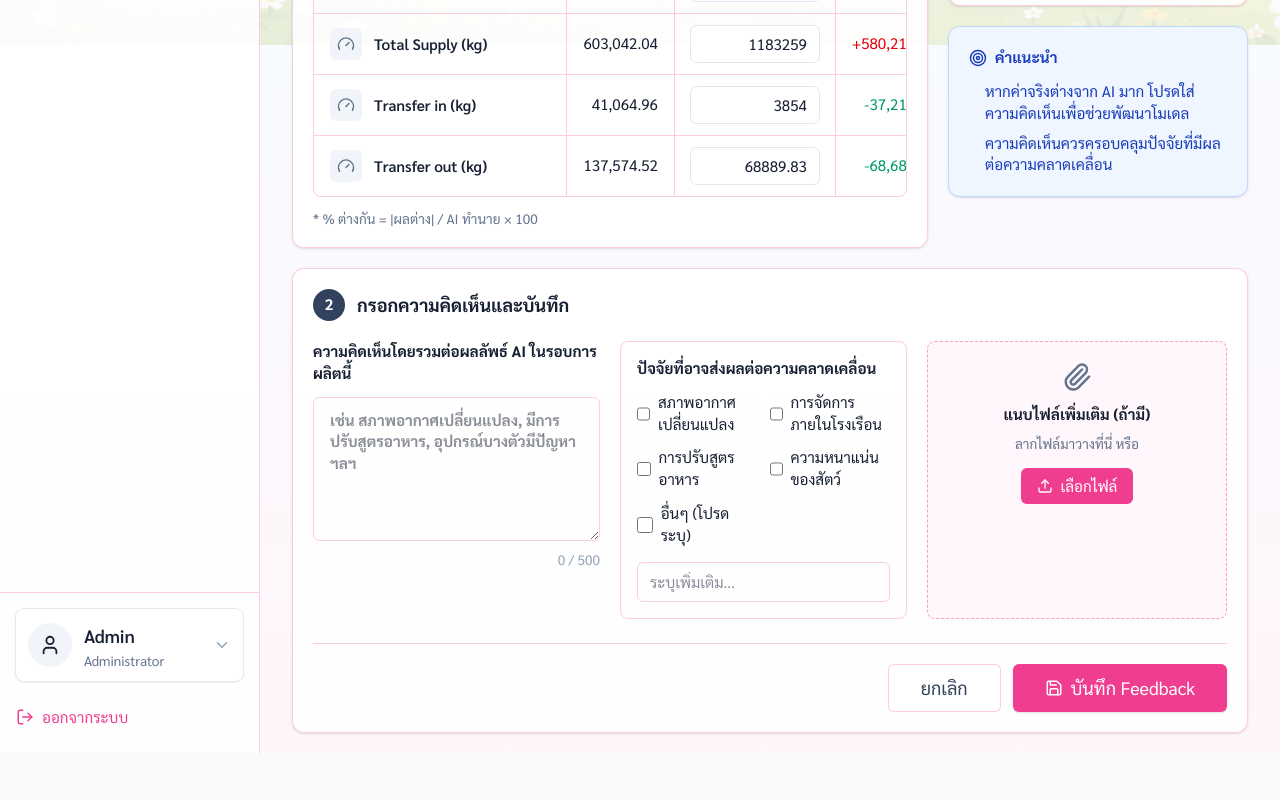
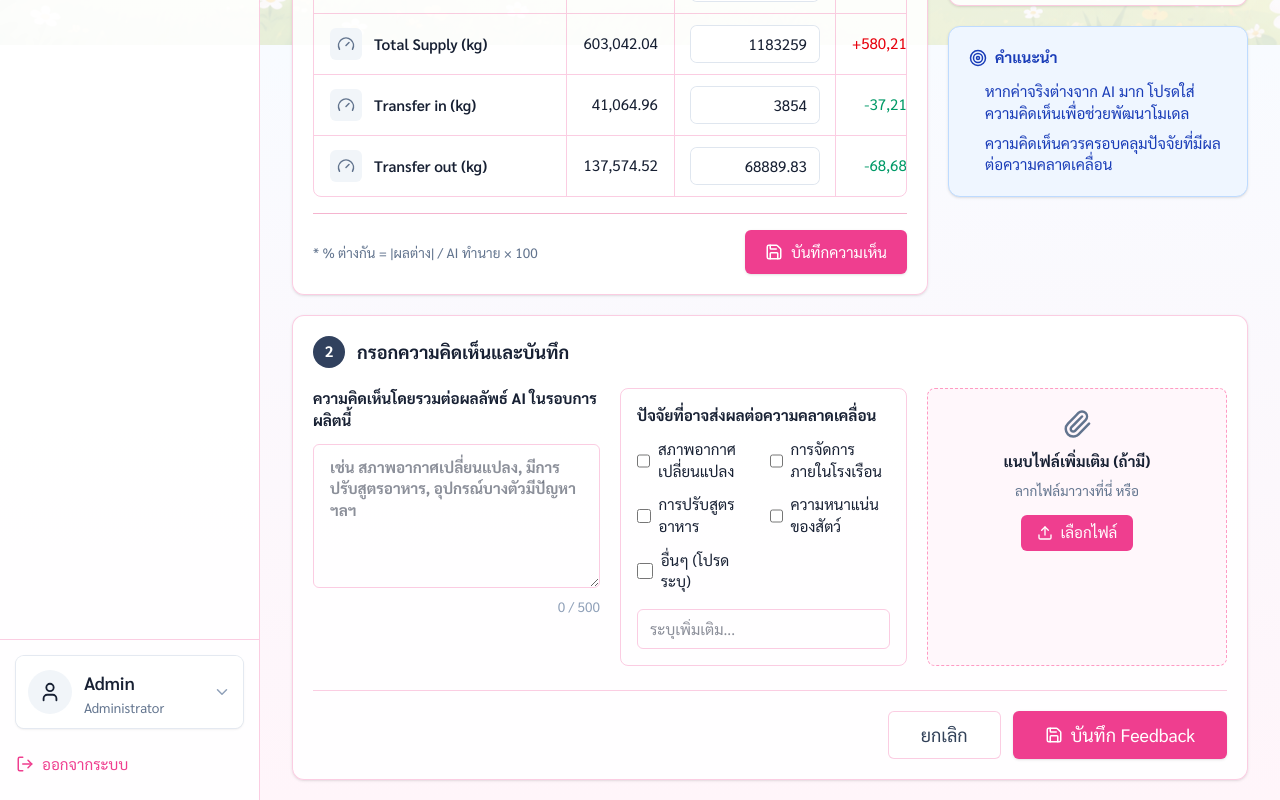
Before and after one commit to chpj28-web/AI-Feedback, a Next.js app: page / in a window 1280 px wide. Shown: the part 755-1555 px from the top of the page. Before the commit the page ends 1508 px from the top, so only its background shows below. Built offline with nearby package versions, Linux system fonts and the light colour scheme.

Commit message:
Add save comments button to feedback table

```diff
--- a/src/app/page.tsx
+++ b/src/app/page.tsx
@@ -1363,6 +1363,18 @@ function ComparisonCard({
   feedback: Record<string, Feedback>;
   updateFeedback: (id: string, patch: Partial<Feedback>) => void;
 }) {
+  const [savedAt, setSavedAt] = useState<string | null>(null);
+
+  function saveTableFeedback() {
+    window.localStorage.setItem(storageKey, JSON.stringify(feedback));
+    setSavedAt(
+      new Intl.DateTimeFormat("th-TH", {
+        hour: "2-digit",
+        minute: "2-digit",
+      }).format(new Date()),
+    );
+  }
+
   return (
     <div className="comparison-card min-w-0 rounded-xl border border-[#e3e8f0] bg-white p-5 shadow-sm">
       <div className="mb-5 flex flex-col gap-4 lg:flex-row lg:items-center lg:justify-between">
@@ -1510,7 +1522,22 @@ function ComparisonCard({
           </table>
         </div>
       </div>
-      <p className="mt-3 text-xs text-slate-500">* % ต่างกัน = |ผลต่าง| / AI ทำนาย × 100</p>
+      <div className="mt-4 flex flex-col gap-3 border-t border-[#f5b4cf] pt-4 sm:flex-row sm:items-center sm:justify-between">
+        <p className="text-xs text-slate-500">* % ต่างกัน = |ผลต่าง| / AI ทำนาย × 100</p>
+        <div className="flex flex-col gap-2 sm:items-end">
+          <button
+            className="inline-flex h-11 items-center justify-center gap-2 rounded-md bg-[#ef3e8f] px-5 text-sm font-bold text-white shadow-sm hover:bg-[#dc2e81]"
+            type="button"
+            onClick={saveTableFeedback}
+          >
+            <Save size={18} />
+            บันทึกความเห็น
+          </button>
+          {savedAt ? (
+            <p className="text-xs font-bold text-emerald-600">บันทึกแล้ว {savedAt}</p>
+          ) : null}
+        </div>
+      </div>
     </div>
   );
 }
```
